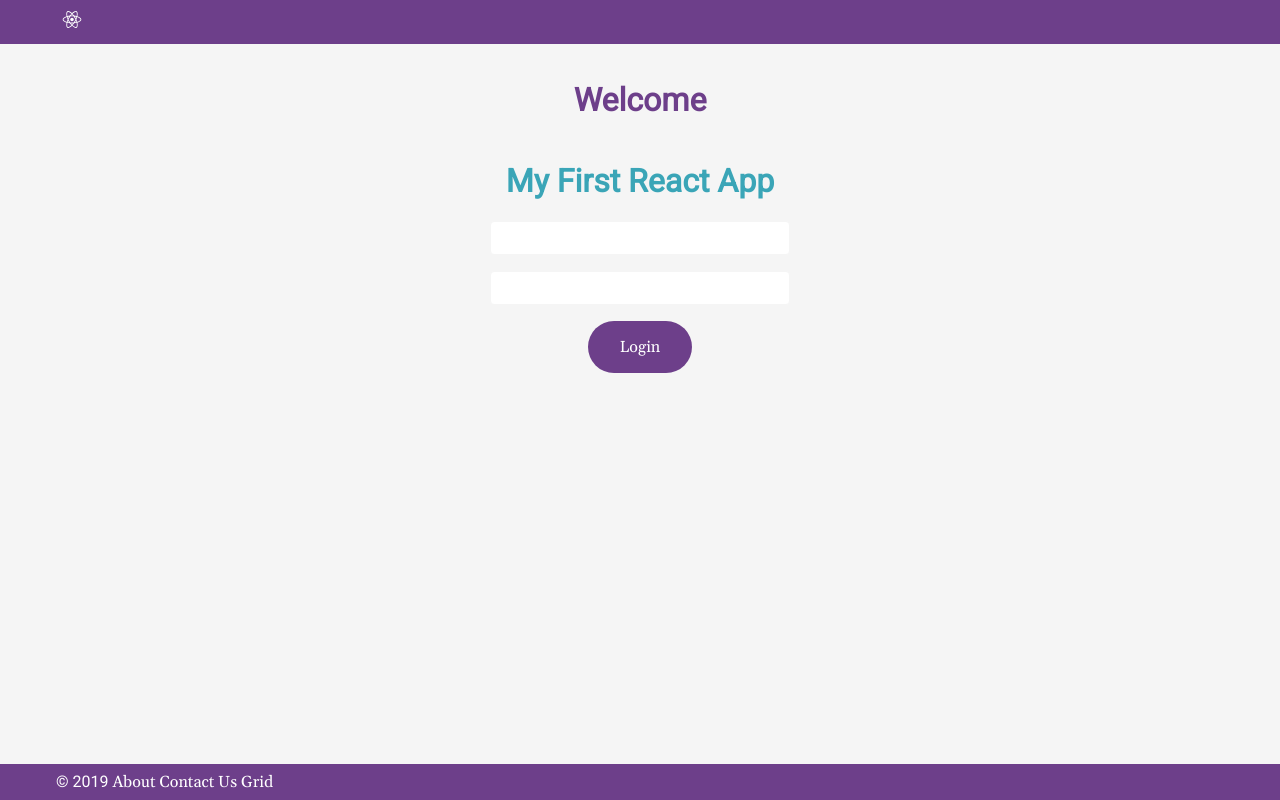
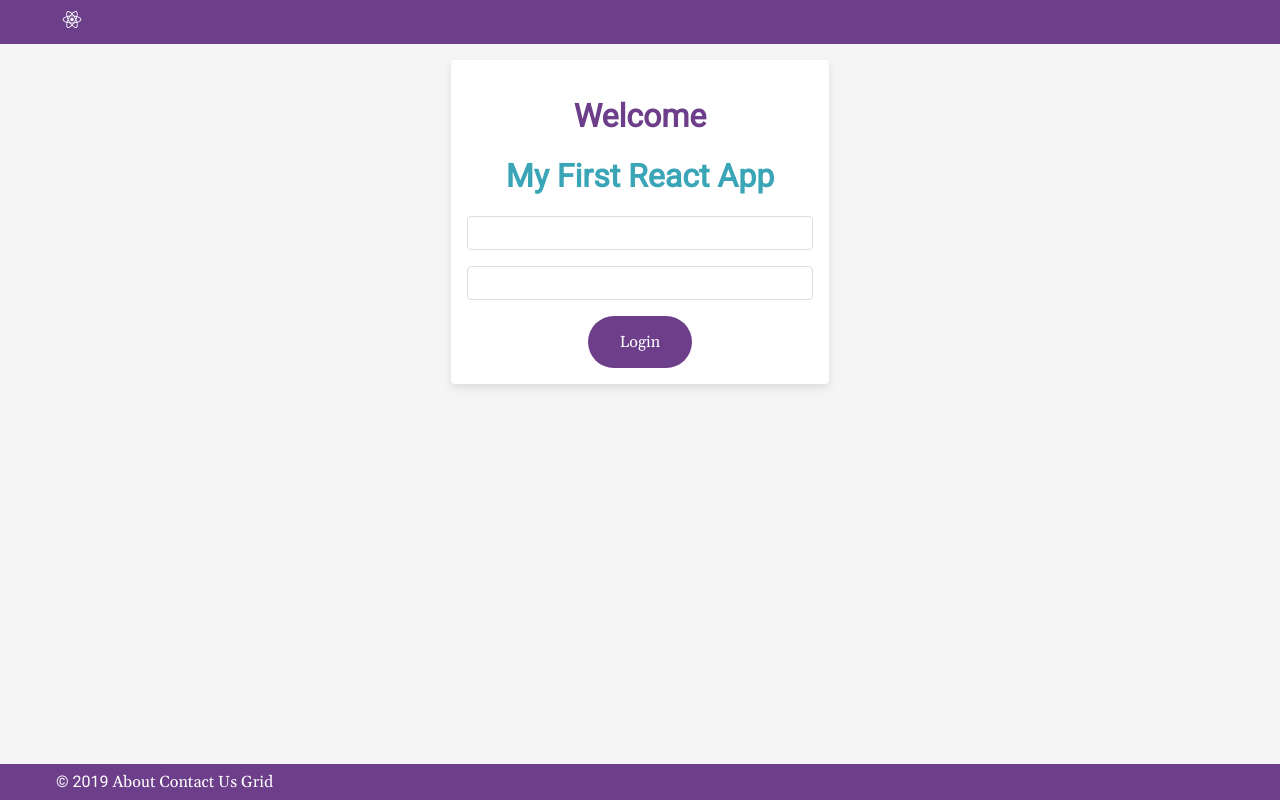
Before and after one commit to tonymamo/cra-test, a React (Create React App) app: page / in a window 1280 px wide. Built offline with nearby package versions, Linux system fonts and the light colour scheme.

Commit message:
grid exercise

```diff
--- a/src/components/Button.js
+++ b/src/components/Button.js
@@ -1,14 +1,18 @@
 import React from 'react';
 import styled from 'styled-components';
+
+import { brandPrimary } from '../colors';
 
 // we are applying styling (aka css) to an html <a> element
 const StyledButton = styled.a`
   color: white;
   text-decoration: none;
+  text-align: center;
   padding: 8px 16px;
   border-radius: 6px;
   cursor: pointer;
-  background-color: ${props => props.color ? props.color : '#dddddd'};
+  background-color: ${props => props.color ? props.color : brandPrimary};
+  display: inline-block;
 
   ${props => props.size === 'large' && `padding: 16px 32px;border-radius: 32px;`};
 
--- a/src/components/Heading.js
+++ b/src/components/Heading.js
@@ -1,10 +1,10 @@
 import React from 'react';
 import styled from 'styled-components';
 
-import { brandDanger } from '../colors';
+import { brandSecondary } from '../colors';
 
 const StyledH1 = styled.h1`
-  color: ${props => props.color ? props.color : brandDanger};
+  color: ${props => props.color ? props.color : brandSecondary};
   font-family: Roboto, sans-serif;
   font-weight: 900;
 `;
--- a/src/components/Profile.js
+++ b/src/components/Profile.js
@@ -4,19 +4,9 @@ import { Link } from 'react-router-dom';
 
 import Button from '../components/Button';
 import Heading from '../components/Heading';
+import Box from '../components/Box';
 
-import { brandPrimary, white, midGrey, brandSecondary } from '../colors';
-
-const StyledProfileWrapper = styled.div`
-  background: ${white};
-  border: 1px solid ${midGrey};
-  border-radius: 8px;
-  color: #666;
-  padding: 16px;
-  display: flex;
-  flex-direction: column;
-  height: 100%;
-`;
+import { brandPrimary, brandSecondary } from '../colors';
 
 const StyledProfileHeader = styled.div`
   display: flex;
@@ -56,7 +46,7 @@ const visitGithub = (person) => {
 }
 
 const Profile = ({ person }) => (
-  <StyledProfileWrapper>
+  <Box>
     <StyledProfileHeader>
       <StyledProfilePic className="profile-pic" src={person.imgPath} alt="profile pic" />
       <Link to={`/user/${person.userName}`}><Heading color={brandSecondary}>{createName(person)}</Heading></Link>
@@ -78,7 +68,7 @@ const Profile = ({ person }) => (
         ))
       }
     </StyledProfileRepos>
-  </StyledProfileWrapper>
+  </Box>
 );
 
 export default Profile;
--- a/src/views/Grid.js
+++ b/src/views/Grid.js
@@ -9,6 +9,7 @@ import Input from '../components/Input';
 
 const Grid = () => (
   <div>
+
     <Row>
       <Column md={8}>
         <Box>
@@ -60,6 +61,116 @@ const Grid = () => (
         <Box textAlign="center"><Heading>13,600+</Heading></Box>
       </Column>
     </Row>
+
+    <Row>
+      <Column>
+        <Box>
+          <Row>
+            <Column xs={5}>
+              <img src="https://place-hold.it/500x200" alt="placeholder" width="100%" />
+            </Column>
+            <Column xs={7}>
+              <Heading>Some form of Marketing Title</Heading>
+              <p>
+                <Button>Learn More</Button>
+              </p>
+            </Column>
+          </Row>
+        </Box>
+      </Column>
+    </Row>
+
+    <Row>
+      <Column md={3}>
+        <Box>
+          <h2>My Personal Information</h2>
+          <hr />
+          <dl>
+            <dt>Full Name</dt>
+            <dd>Tony Mamo</dd>
+            <dt>Email Address</dt>
+            <dd>tmamo13991@gmail.com</dd>
+            <dt>Phone Number</dt>
+            <dd>(313) 555-6789</dd>
+          </dl>
+          <Button block>Edit Information</Button>
+        </Box>
+      </Column>
+      <Column md={9}>
+        <Box>
+          <Row>
+            <Column md={2}>
+              <p>time remaining</p>
+              <img src="https://place-hold.it/100x100" alt="placeholder" width="100%" />
+            </Column>
+            <Column md={10}>
+              <h2>Sell My Home</h2>
+              <address>
+                12345 Main Street,<br />
+                Detroit, MI 48204
+              </address>
+              <hr />
+              <h3>Listing Details</h3>
+              <Row>
+                <Column sm={6}>
+                  <strong>What is the mortgage balance?</strong>
+                  <p>$279,000</p>
+                </Column>
+                <Column sm={6}>
+                  <strong>Purchase price in mind?</strong>
+                  <p>$350,000-$375,000</p>
+                </Column>
+              </Row>
+              <hr />
+              <h2>Winning Realtors</h2>
+              <p>lorem ipsum dolor sit amet, ...</p>
+              <Row>
+                <Column sm={4}>
+                  <Box textAlign="center">
+                    <h3>Realtor One</h3>
+                    <strong>Total Commission</strong>
+                    <p>4.0%</p>
+                    <strong>Compliance Fee</strong>
+                    <p>$295</p>
+                  </Box>
+                </Column>
+                <Column sm={4}>
+                  <Box textAlign="center">
+                    <h3>Realtor One</h3>
+                    <strong>Total Commission</strong>
+                    <p>4.0%</p>
+                    <strong>Compliance Fee</strong>
+                    <p>$295</p>
+                  </Box>
+                </Column>
+                <Column sm={4}>
+                  <Box textAlign="center">
+                    <h3>Realtor One</h3>
+                    <strong>Total Commission</strong>
+                    <p>4.0%</p>
+                    <strong>Compliance Fee</strong>
+                    <p>$295</p>
+                  </Box>
+                </Column>
+              </Row>
+
+              <Row>
+                <Column md={6}>
+                  <div style={{ height: '300px', display: 'flex', justifyContent: "center", alignItems: "center"}}>
+                    <Heading align="center">Hi</Heading>
+                  </div>
+                </Column>
+                <Column md={6}>
+                  <div style={{ height: '300px', display: 'flex', justifyContent: "center", alignItems: "center"}}>
+                    <Heading align="center">Hello</Heading>
+                  </div>
+                </Column>
+              </Row>
+            </Column>
+          </Row>
+        </Box>
+      </Column>
+    </Row>
   </div>
 );
 
--- a/src/views/Login.js
+++ b/src/views/Login.js
@@ -1,39 +1,14 @@
 import React, { Component } from 'react';
 import { Redirect } from 'react-router-dom';
-import styled from 'styled-components';
 
 import Heading from '../components/Heading';
 import Button from '../components/Button';
-import { brandPrimary, brandSecondary, textGrey, white, lightGrey, brandPrimaryRGB} from '../colors';
-import { doubleSpacer, baseSpacer, quarterSpacer } from '../sizes';
+import Input from '../components/Input';
+import Row from '../components/Row';
+import Column from '../components/Column';
+import Box from '../components/Box';
 
-const StyledLoginWrapper = styled.div`
-  display: flex;
-  flex-direction: column;
-  justify-content: center;
-  align-items: center;
-`;
-
-const StyledInput = styled.input`
-  display: block;
-  width: 300px;
-  height: ${doubleSpacer};
-  padding: ${baseSpacer};
-  font-size: ${baseSpacer};
-  color: ${textGrey};
-  background-color: ${white};
-  background-image: none;
-  border: 1px solid ${lightGrey};
-  border-radius: ${quarterSpacer};
-  transition: border-color .2s ease-in-out;
-  margin-bottom: ${baseSpacer};
-
-  &:focus {
-    border-color: ${brandPrimary};
-    outline: 0;
-    box-shadow: 0 0 0 ${quarterSpacer} rgba(${brandPrimaryRGB},.25);
-  }
-`;
+import { brandPrimary, brandSecondary } from '../colors';
 
 class Login extends Component {
   state = {
@@ -51,13 +26,22 @@ class Login extends Component {
       return <Redirect to="/home" />
     }
     return (
-      <StyledLoginWrapper>
-        <Heading color={brandPrimary}>Welcome</Heading>
-        <Heading color={brandSecondary}>My First React App</Heading>
-        <StyledInput type="text" />
-        <StyledInput type="password" />
-        <Button size="large" color={brandPrimary} onClick={() => this.login()}>Login</Button>
-      </StyledLoginWrapper>
+      <div>
+        <Row>
+          <Column md={4}></Column>
+          <Column md={4}>
+            <Box textAlign="center">
+              <Heading color={brandPrimary}>Welcome</Heading>
+              <Heading color={brandSecondary}>My First React App</Heading>
+              <Input type="text" />
+              <Input type="password" />
+              <p>
+                <Button size="large" color={brandPrimary} onClick={() => this.login()}>Login</Button>
+              </p>
+            </Box>
+          </Column>
+        </Row>
+      </div>
     );
   }
 }
--- a/src/views/UserProfile.js
+++ b/src/views/UserProfile.js
@@ -5,21 +5,13 @@ import styled from 'styled-components';
 import Heading from '../components/Heading';
 import Row from '../components/Row';
 import Column from '../components/Column';
+import Box from '../components/Box';
 
-import { halfSpacer, baseSpacer, quadrupleSpacer } from '../sizes';
-import { white, midGrey } from '../colors';
+import { quadrupleSpacer } from '../sizes';
 
 const Avatar = styled.img`
   width: ${quadrupleSpacer};
   border-radius: ${quadrupleSpacer};
-`;
-
-const StyledRepoBox = styled.div`
-  background-color: ${white};
-  border: 1px solid ${midGrey};
-  margin-bottom: ${baseSpacer};
-  padding: ${baseSpacer};
-  border-radius: ${halfSpacer};
 `;
 
 function UserProfile(props) {
@@ -45,9 +37,11 @@ function UserProfile(props) {
         </Column>
         <Column md={8}>
           <Heading>Repositories</Heading>
+          <Row>
           {
             user.repositories.map((repo) => (
-              <StyledRepoBox key={repo.url}>
+              <Column key={repo.url} xl={6}>
+                <Box>
                   <Row>
                     <Column sm={9}>
                       <p><a href={repo.url}>{repo.name}</a></p>
@@ -57,9 +51,11 @@ function UserProfile(props) {
                       <p>{repo.stars} stars</p>
                     </Column>
                   </Row>
-              </StyledRepoBox>
+                </Box>
+              </Column>
             ))
           }
+          </Row>
         </Column>
       </Row>
     </div>
```
Lines whose indentation alone changed are shown as unchanged.
